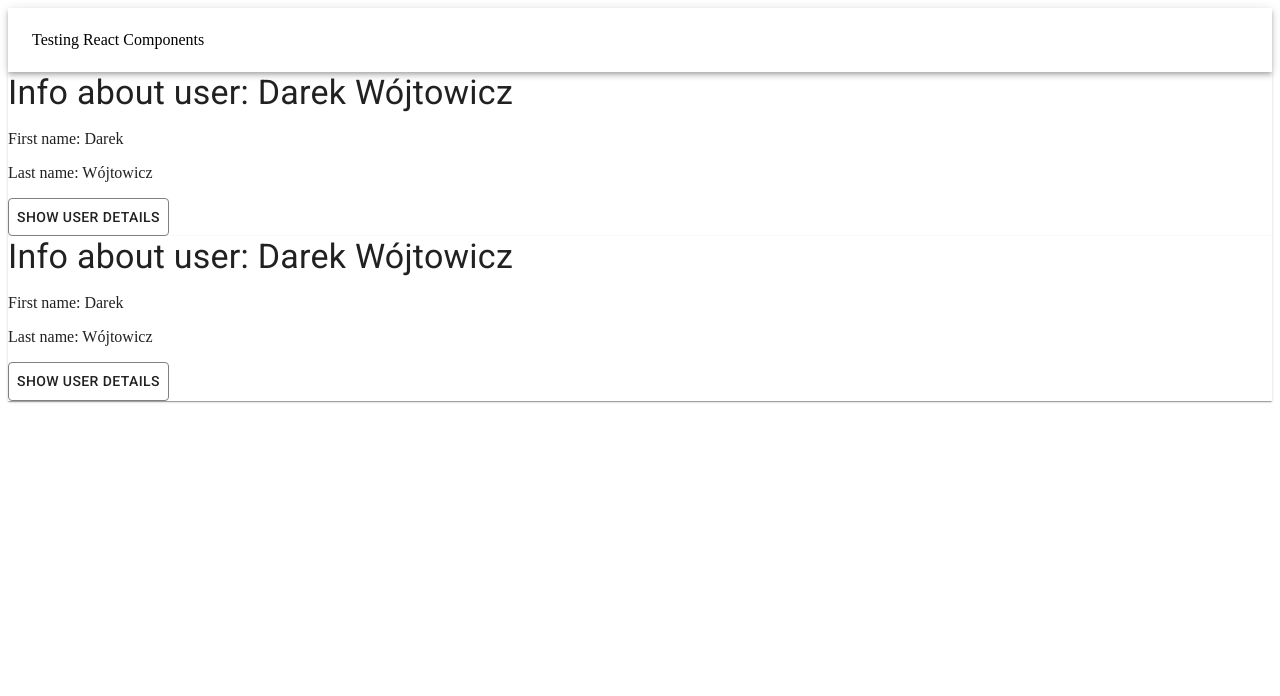
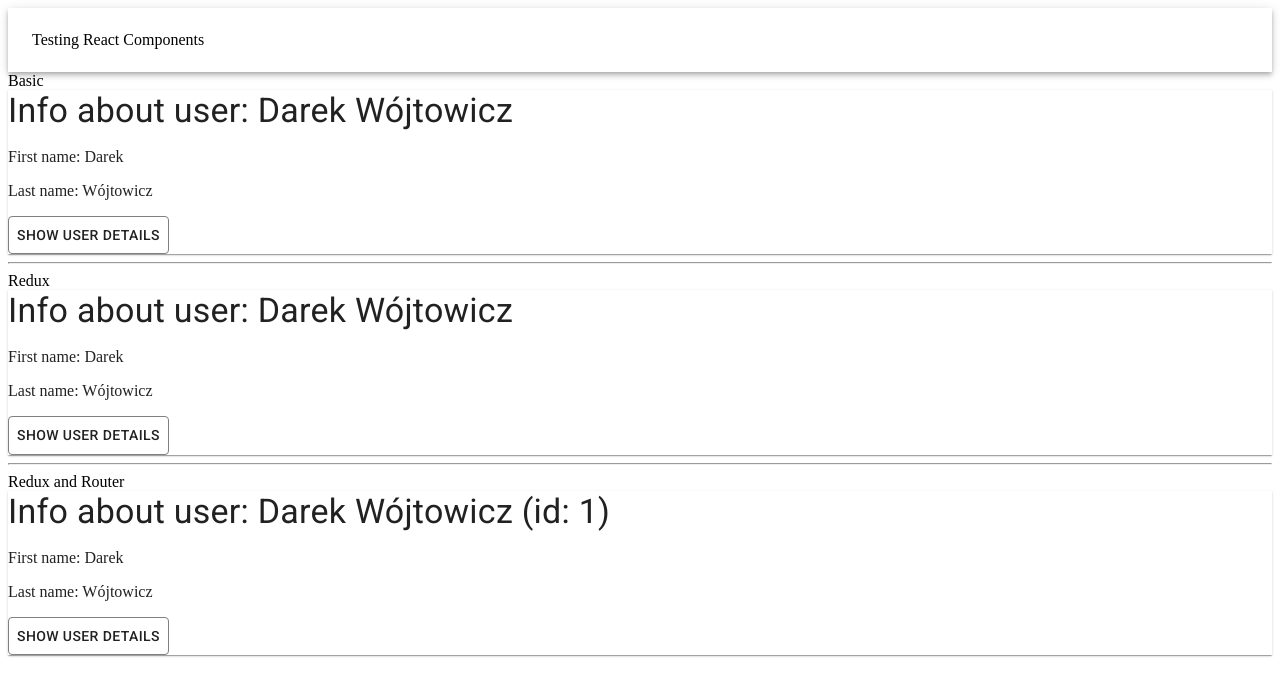
Before and after one commit to dariuszwojtowicz/testing-react-components, a React app: page /profile in a window 1280 px wide. Shown: the top 696 px of the page. Built offline with nearby package versions, Linux system fonts and the light colour scheme.

Commit message:
Router, redux, failing tests

```diff
--- a/src/components/App.tsx
+++ b/src/components/App.tsx
@@ -3,6 +3,8 @@ import * as React from 'react';
 import styles from './App.css';
 import { UserInfoBasic } from "./UserInfoBasic";
 import {UserInfoRedux} from "./UserInfoRedux";
+import {UserInfoReduxRouter} from "./UserInfoReduxRouter";
+import {BrowserRouter, Route, Switch} from "react-router-dom";
 
 const user = {
   name: 'Darek',
@@ -22,8 +24,19 @@ export const App: React.FunctionComponent = () => (
       </Toolbar>
     </AppBar>
     <main className={styles.main}>
+      Basic
       <UserInfoBasic user={user} />
+      <hr />
+      Redux
       <UserInfoRedux />
+      <hr />
+      Redux and Router
+      <BrowserRouter>
+         <Switch>
+          <Route exact path="/profile" component={UserInfoReduxRouter} />
+          <Route exact path="/users/:id" component={UserInfoReduxRouter} />
+        </Switch>
+      </BrowserRouter>
     </main>
   </div>
 );
--- /dev/null
+++ b/src/components/UserInfoReduxRouter.jsx
@@ -0,0 +1,73 @@
+import {Paper, Typography} from '@material-ui/core';
+import React, { useState } from 'react';
+import * as styles from './UserInfo.css';
+import Button from "@material-ui/core/Button";
+import {updateEmail} from "../redux/actions/users";
+import {connect} from "react-redux";
+import TextField from "@material-ui/core/TextField";
+
+const getCurrentUser = (state) => state.currentUser;
+const getUsers = (state) => state.users;
+const mapStateToProps = state => ({
+  currentUser: getCurrentUser(state),
+  users: getUsers(state)
+});
+const mapDispatchToProps = dispatch => ({ updateEmail: email => dispatch(updateEmail(email)) });
+
+const UserInfoReduxRouterComponent = ({ currentUser, users, updateEmail, location, match }) => {
+  const [showDetails, setShowDetails] = useState(false);
+
+  const renderUserDetails = () => (
+    <div id="userDetails" className={styles.details}>
+      <Typography variant="h5">Details</Typography>
+      <p>Login: {userData.login}</p>
+      <p>Age: {userData.age}</p>
+      <TextField
+        fullWidth
+        id="email"
+        type="text"
+        label="Email"
+        value={userData.email}
+        onChange={changeEmail}
+        disabled={location.pathname !== '/profile'}
+      />
+    </div>
+  )
+
+  const getUserFullName = () => `${userData.name} ${userData.lastName}`;
+  const toggleDetails = () => setShowDetails(!showDetails);
+  const changeEmail = (event) => {
+    if (location.pathname === '/profile') {
+      updateEmail(event.target.value);
+    }
+  }
+
+  let userData = null;
+  if (location.pathname === '/profile') {
+    userData = currentUser;
+  } else {
+    const foundUser = users.find((user) => user.id == match.params.id);
+    if (foundUser) {
+      userData = foundUser;
+    }
+  }
+
+  const renderUserInfo = () => (
+    <>
+      <Typography id="header" variant="h4">Info about user: {getUserFullName()} (id: {userData.id})</Typography>
+      <p>First name: {userData.name}</p>
+      <p>Last name: {userData.lastName}</p>
+      <Button style={{'border': '1px solid grey'}} onClick={toggleDetails}>{showDetails ? 'Hide' : 'Show'} user
+        details</Button>
+      {showDetails && renderUserDetails()}
+    </>
+  );
+
+  return (
+    <Paper square={true} className={styles.paper}>
+      {userData && renderUserInfo()}
+      {!userData && <h3>User with id: {match.params.id} does not exist</h3>}
+    </Paper>
+  );
+};
+export const UserInfoReduxRouter = connect(mapStateToProps, mapDispatchToProps)(UserInfoReduxRouterComponent);
--- a/src/redux/reducers/index.js
+++ b/src/redux/reducers/index.js
@@ -1,6 +1,7 @@
 import { combineReducers } from 'redux'
-import { currentUser } from './users'
+import { currentUser, users } from './users'
 
 export default combineReducers({
-  currentUser
+  currentUser,
+  users
 });
--- a/src/redux/reducers/users.js
+++ b/src/redux/reducers/users.js
@@ -1,4 +1,5 @@
-const user = {
+export const userData = {
+  id: 1,
   name: 'Darek',
   lastName: 'Wójtowicz',
   age: 28,
@@ -6,7 +7,29 @@ const user = {
   email: 'dariusz.wojtowicz@hotmail.com'
 };
 
-export const currentUser = (state = user, action) => {
+export const usersData = [
+  {
+    ...userData
+  },
+  {
+    id: 2,
+    name: 'John',
+    lastName: 'Random',
+    age: 18,
+    login: 'johnrandom',
+    email: 'john.random1@gmail.com'
+  },
+  {
+    id: 3,
+    name: 'Ann',
+    lastName: 'Anonim',
+    age: 23,
+    login: 'annanonim',
+    email: 'ann.annonim@gmail.com'
+  },
+]
+
+export const currentUser = (state = userData, action) => {
   switch (action.type) {
     case 'UPDATE_EMAIL':
       return {
@@ -17,3 +40,7 @@ export const currentUser = (state = user, action) => {
       return state
   }
 };
+
+export const users = (state = usersData, action) => {
+  return state;
+};
```
Also changed, not shown: 2 other files (tests, documents, lock files or other folders).
